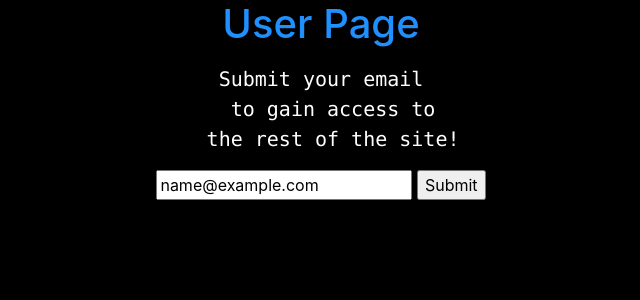
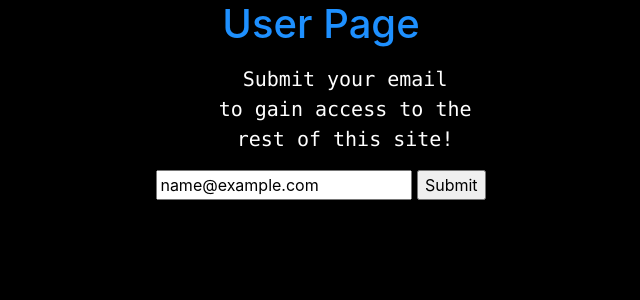
Before and after one commit to BiscDaBiscuit/BiscsBarnWebsite, a Flask app: page /user in a window 1280 px wide. Shown: the part 56-356 px from the top of the page, without its empty margins (319-959 px from the left). Run offline with Flask 2, Linux system fonts and the light colour scheme; the visitor is signed in with stand-in values (Sample User, id 1).

Commit message:
Quick Check Over Code

```diff
--- a/templates/user.html
+++ b/templates/user.html
@@ -8,16 +8,18 @@
       {% endfor %}
     {% endif %}
   {% endwith %}
+<html>
   <body>
     <h1>User Page</h1>
     <p></p>
-  <pre>Submit your email
-  to gain access to
-  the rest of the site!</pre>
+    <pre>
+    Submit your email
+    to gain access to the
+    rest of this site!</pre>
     <form action='#' method='POST'>
       <input type='email' name='email' placeholder='Enter Email' value='{{email if email}}'/>
       <input type='submit' value='Submit'/>
     </form>
-
-<body>
+  </body>
+</html>
 {% endblock %}
```
Lines whose indentation alone changed are shown as unchanged.
